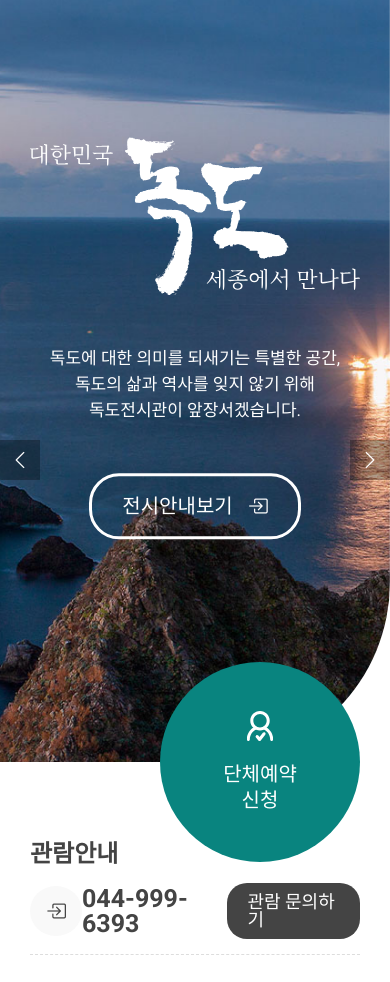
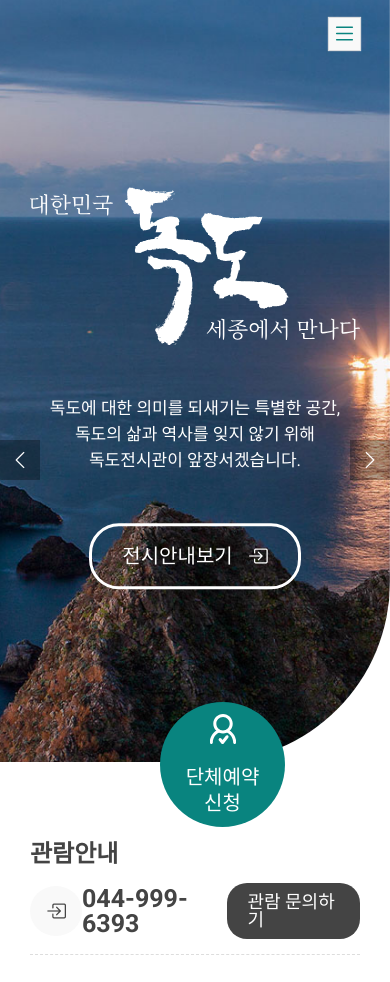
Before and after one commit to kangmina91/responsive_web_dokdo, a plain HTML site: page index.html in a window 390 px wide. Shown: the part 82-1064 px from the top of the page. Drawn offline with nearby package versions, Linux system fonts and the light colour scheme.

Commit message:
0619 아이폰 모바일

```diff
--- a/css/style.css
+++ b/css/style.css
@@ -1073,7 +1073,7 @@
     }
 
     .header h1 img {
-        height: 50%;
+        height: 100vh;
 
     }
 
@@ -1249,13 +1249,13 @@
     }
 
     .main_slide .itm .img_box {
-        margin: 0 0 50rem 0;
+        margin: 50rem 0 0 0;
     }
 
     .main_slide .itm p {
         word-break: keep-all;
         color: var(--wc);
-        margin: 0 0 50rem 0;
+        margin: 50rem 0 0 0;
         text-align: center;
         font-size: 17rem;
         font-weight: \300;
@@ -1275,13 +1275,13 @@
 
     .main_slide .itm .btn {
         opacity: 0;
-        transform: translate(-100rem, 0);
+        transform: translate(-100rem, 50rem);
         transition: .5s 1.5s;
     }
 
     .main_slide .itm.on .btn {
         opacity: 1;
-        transform: translate(0, 0);
+        transform: translate(0, 50rem);
     }
 
     /*  패럴렉스 슬라이드 애니메이션 타입 */
@@ -1345,7 +1345,7 @@
     /* 신청 버튼 */
     .main_visual .btn_circle {
         position: absolute;
-        bottom: -100rem;
+        bottom: -140rem;
         right: 30rem;
         z-index: 998;
 
@@ -1359,8 +1359,8 @@
         flex-direction: column;
         justify-content: center;
         align-items: center;
-        width: 200rem;
-        height: 200rem;
+        width: 125rem;
+        height: 125rem;
         background: var(--mc);
         color: var(--wc);
         font-size: 20rem;
@@ -1960,7 +1960,7 @@
         display: block;
 
         position: fixed;
-        top: 25rem;
+        top: 100rem;
         right: 30rem;
         z-index: 1000;
 
--- a/index.html
+++ b/index.html
@@ -8,7 +8,7 @@
     <link rel="stylesheet" href="./css/base.css">
     <link rel="stylesheet" href="https://cdn.jsdelivr.net/npm/swiper@9/swiper-bundle.min.css" />
     <link rel="stylesheet" href="./css/animate.min.css">
-    <link rel="stylesheet" href="./css/style.css?ver=2.0">
+    <link rel="stylesheet" href="./css/style.css?ver=3.0">
 
     <script src="./js/jquery-1.12.4.min.js"></script>
     <script src="https://cdn.jsdelivr.net/npm/swiper@9/swiper-bundle.min.js"></script>
```
